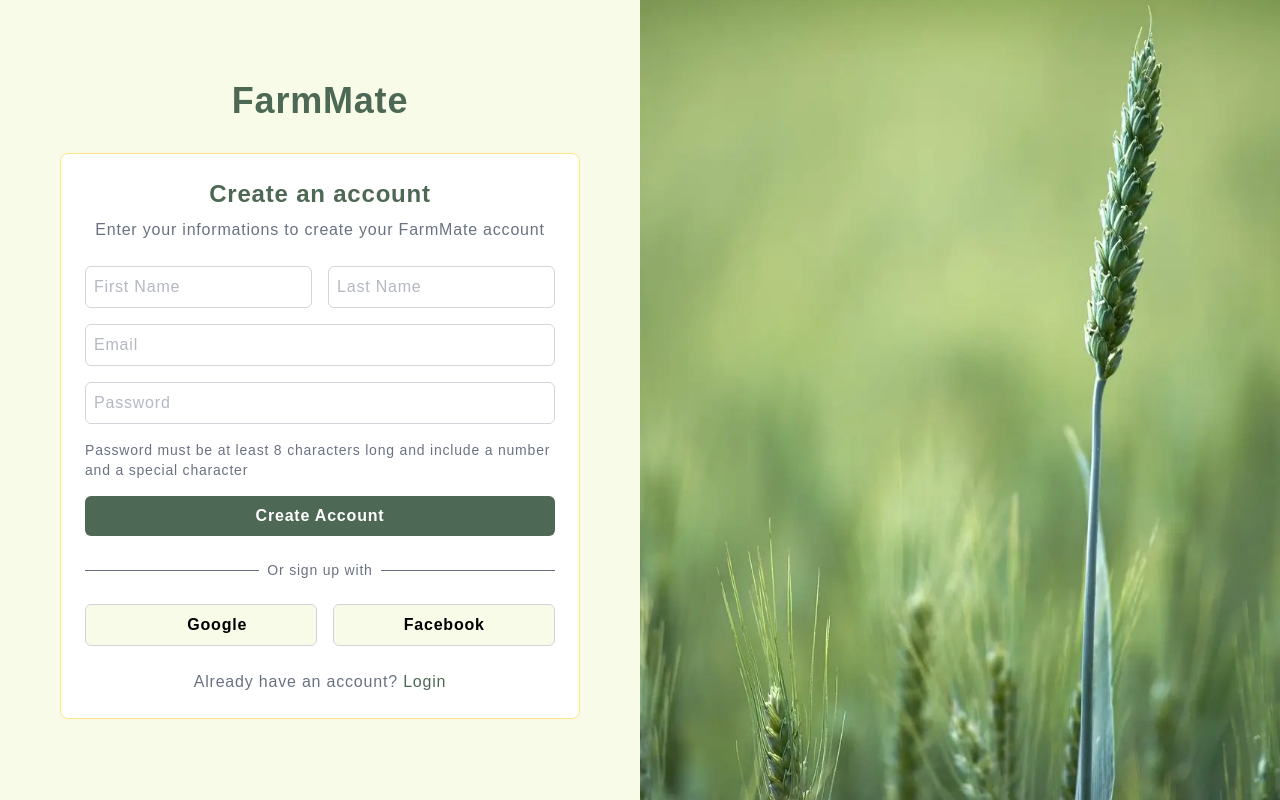
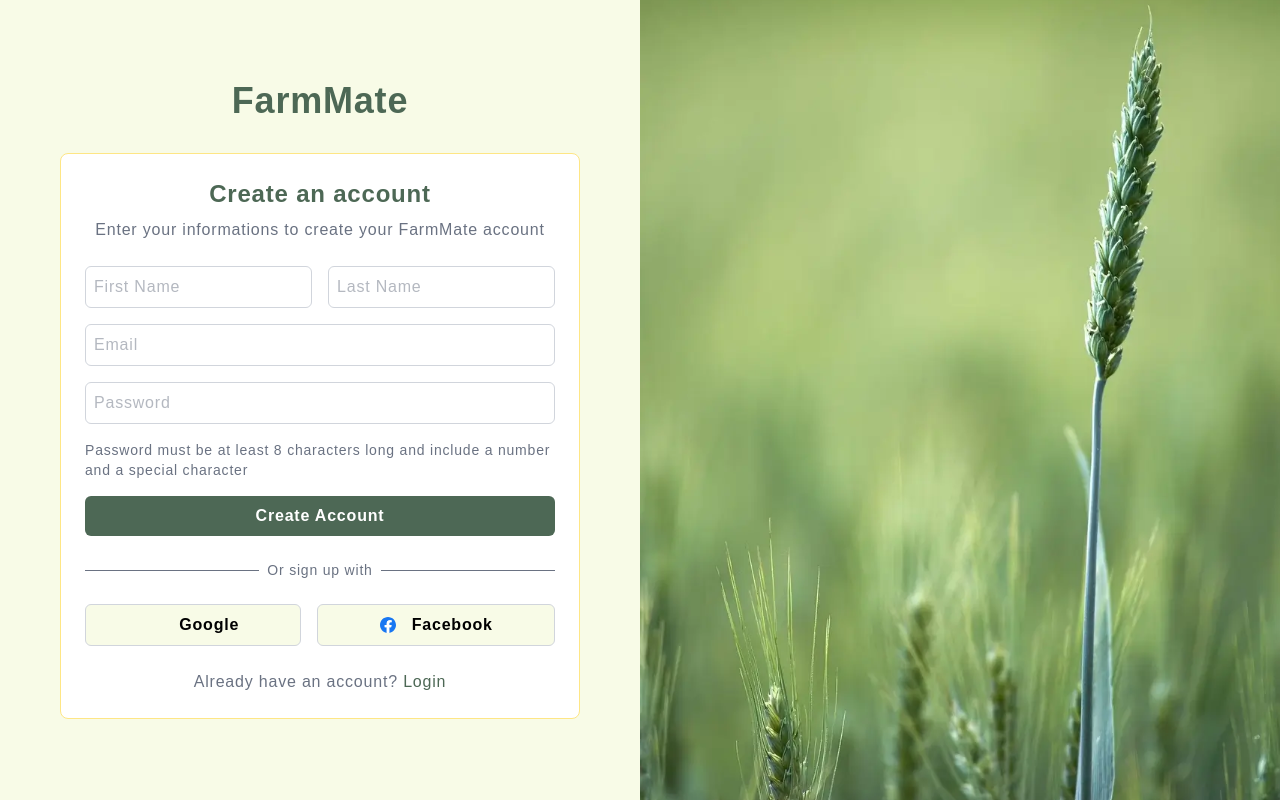
Before and after one commit to achala2702/farm_mate, a Next.js app in the folder frontend/: page /register in a window 1280 px wide. Built offline with nearby package versions, Linux system fonts and the light colour scheme; some icons are missing.

Commit message:
initalize facebook oauth and fix the issue in post which shows empty image placehoder if user wont upload an image

```diff
--- a/frontend/src/components/auth/LoginForm.tsx
+++ b/frontend/src/components/auth/LoginForm.tsx
@@ -45,7 +45,9 @@
   const handleLoginGoogle = () => {
     window.location.href = `${process.env.NEXT_PUBLIC_BACKEND_URL}/oauth2/authorization/google`;
   };
-  const handleLoginFacebook = () => {};
+  const handleLoginFacebook = () => {
+    window.location.href = `${process.env.NEXT_PUBLIC_BACKEND_URL}/oauth2/authorization/facebook`;
+  };
 
   return (
     <div className="flex flex-col justify-center items-center rounded-lg p-6 gap-6 text-gray-500 bg-white border-1 border-amber-200">
@@ -113,6 +115,7 @@
           className="flex-grow text-black font-semibold bg-[#f8fbe7] py-2 px-6 rounded-md border border-gray-300"
         />
         <Button
+          icon="logos:facebook"
           text="Facebook"
           onClick={handleLoginFacebook}
           className=" flex-grow text-black font-semibold bg-[#f8fbe7] py-2 px-6 rounded-md border border-gray-300"
--- a/frontend/src/components/auth/SignupForm.tsx
+++ b/frontend/src/components/auth/SignupForm.tsx
@@ -14,7 +14,9 @@
   const handleLoginGoogle = () => {
     window.location.href = `${process.env.NEXT_PUBLIC_BACKEND_URL}/oauth2/authorization/google`;
   };
-  const handleLoginFacebook = () => {};
+  const handleLoginFacebook = () => {
+    window.location.href = `${process.env.NEXT_PUBLIC_BACKEND_URL}/oauth2/authorization/facebook`;
+  };
 
   useEffect(() => {
     if (state?.success) {
@@ -106,6 +108,7 @@
         />
         <Button
           text="Facebook"
+          icon="logos:facebook"
           onClick={handleLoginFacebook}
           className=" flex-grow text-black font-semibold bg-[#f8fbe7] py-2 px-6 rounded-md border border-gray-300"
         />
--- a/frontend/src/components/forum/PostSection.tsx
+++ b/frontend/src/components/forum/PostSection.tsx
@@ -2,7 +2,7 @@
 
 import { Icon } from "@iconify/react";
 import Button from "../button";
-import type {TPost} from "@/api/GetPosts";
+import type { TPost } from "@/api/GetPosts";
 import FormatTimesAgo from "@/utils/FormateTimesAgo";
 
 type PostSectionProps = {
@@ -10,6 +10,9 @@
 };
 
 export default function PostSection({ post }: PostSectionProps) {
+
+  console.log(post.imageUrl)
+
   return (
     <section className="w-full bg-custom-card-bg rounded-2xl p-10">
       <div className="flex flex-col gap-4 md:gap-6 w-full">
@@ -26,16 +29,24 @@
               className="rounded-full w-10 h-10 object-cover"
             />
             <div>
-              <p className="md:text-base text-sm">{post.postAuthor.authorFirstName + " " + post.postAuthor.authorLastName}</p>
-              <p className="md:text-sm text-xs">{FormatTimesAgo(new Date(post.createdAt))}</p>
+              <p className="md:text-base text-sm">
+                {post.postAuthor.authorFirstName +
+                  " " +
+                  post.postAuthor.authorLastName}
+              </p>
+              <p className="md:text-sm text-xs">
+                {FormatTimesAgo(new Date(post.createdAt))}
+              </p>
             </div>
           </div>
           <p className="text-sm md:text-base">{post.content}</p>
-          <img
-            src={post.imageUrl}
-            alt="post-img"
-            className="object-cover rounded-2xl w-4/5 mx-auto my-2"
-          />
+          {post.imageUrl && (
+            <img
+              src={post.imageUrl}
+              alt="post-img"
+              className="object-cover rounded-2xl w-4/5 mx-auto my-2"
+            />
+          )}
         </div>
         <div className=" flex items-center justify-between">
           <div className=" flex gap-2 items-center justify-center">
```
Also changed, not shown: 2 other files (tests, documents, lock files or other folders).
